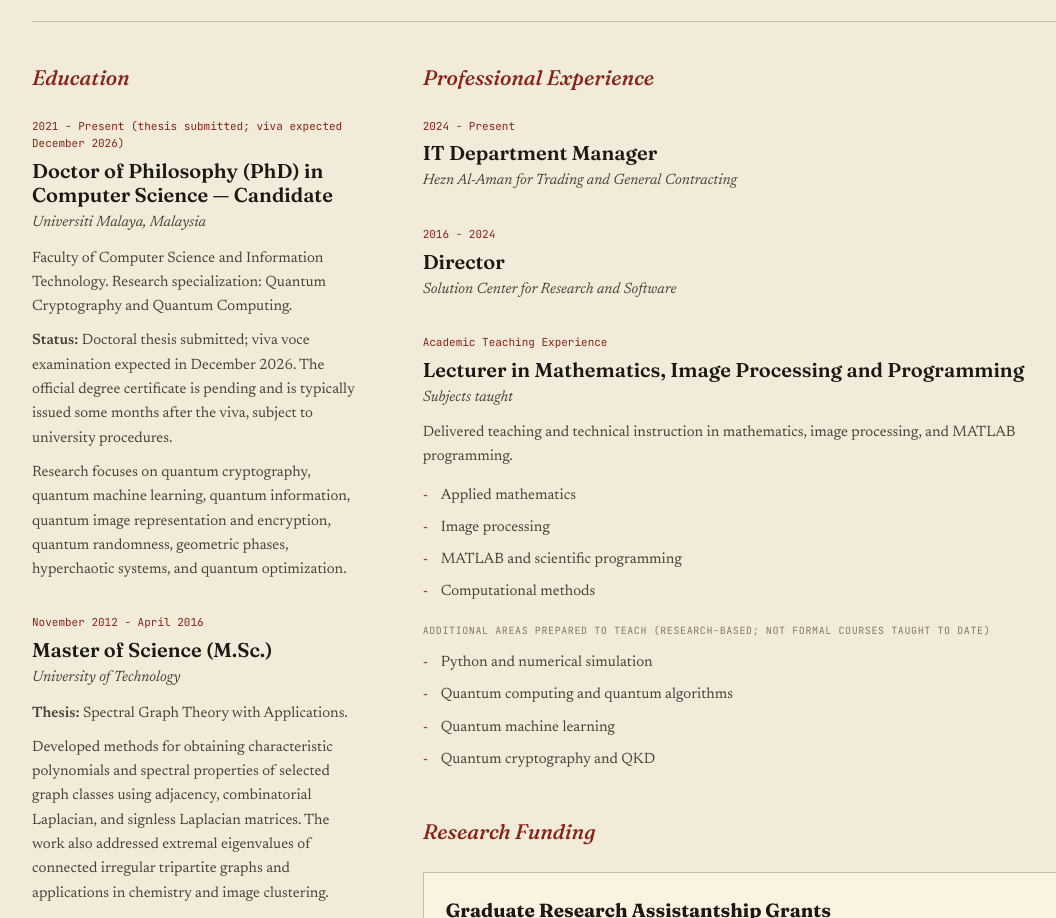
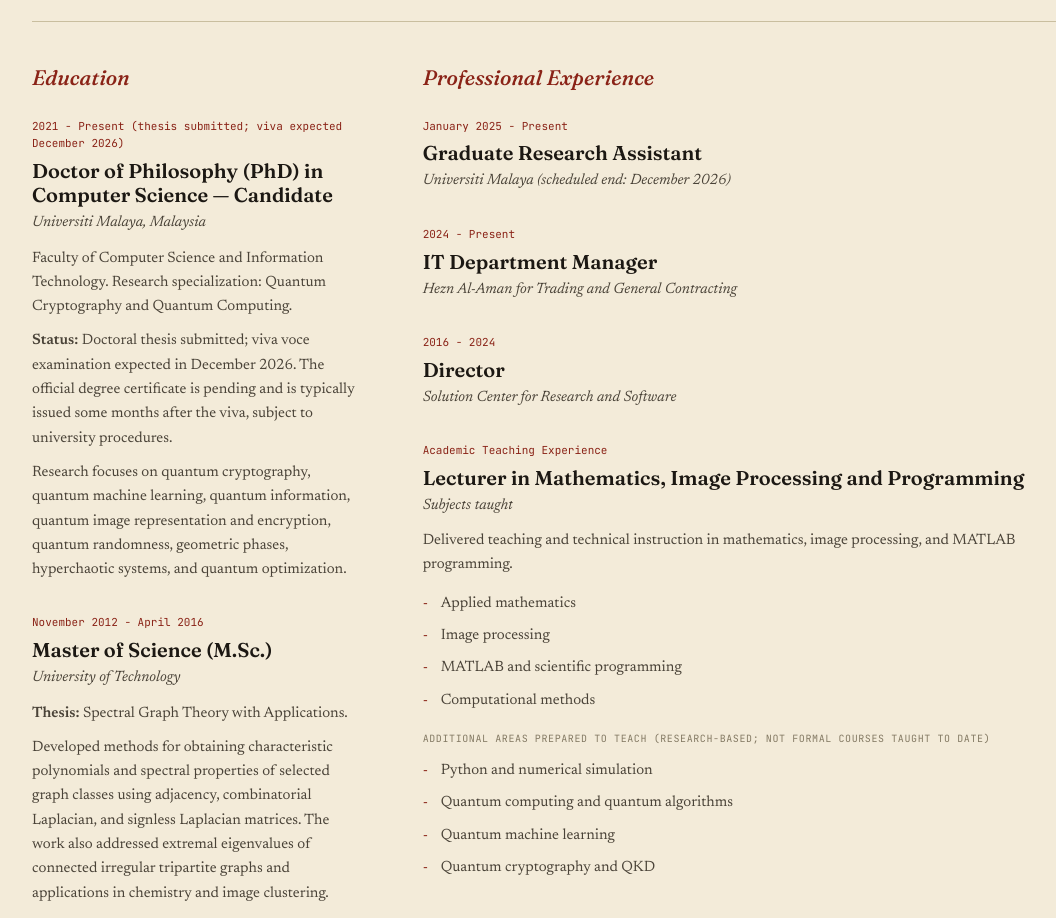
Before and after one commit to nawres-alwan/Nawres-CV, a plain HTML site: page index.html in a window 1280 px wide. Shown: the part 1432-2350 px from the top of the page, without its empty margins (84-1140 px from the left). Drawn offline with Linux system fonts and the light colour scheme.

Commit message:
Add Graduate Research Assistant role; regenerate CV PDF
Co-Authored-By: Claude Sonnet 5.5 <noreply@anthropic.com>

```diff
--- a/index.html
+++ b/index.html
@@ -504,6 +504,12 @@
         <div>
           <h3 class="column-title">Professional Experience</h3>
           <div class="timeline-block">
+            <span class="timeline-date">January 2025 - Present</span>
+            <h4 class="timeline-title">Graduate Research Assistant</h4>
+            <div class="timeline-subtitle">Universiti Malaya (scheduled end: December 2026)</div>
+          </div>
+
+          <div class="timeline-block">
             <span class="timeline-date">2024 - Present</span>
             <h4 class="timeline-title">IT Department Manager</h4>
             <div class="timeline-subtitle">Hezn Al-Aman for Trading and General Contracting</div>
```
Also changed, not shown: 1 other file.
